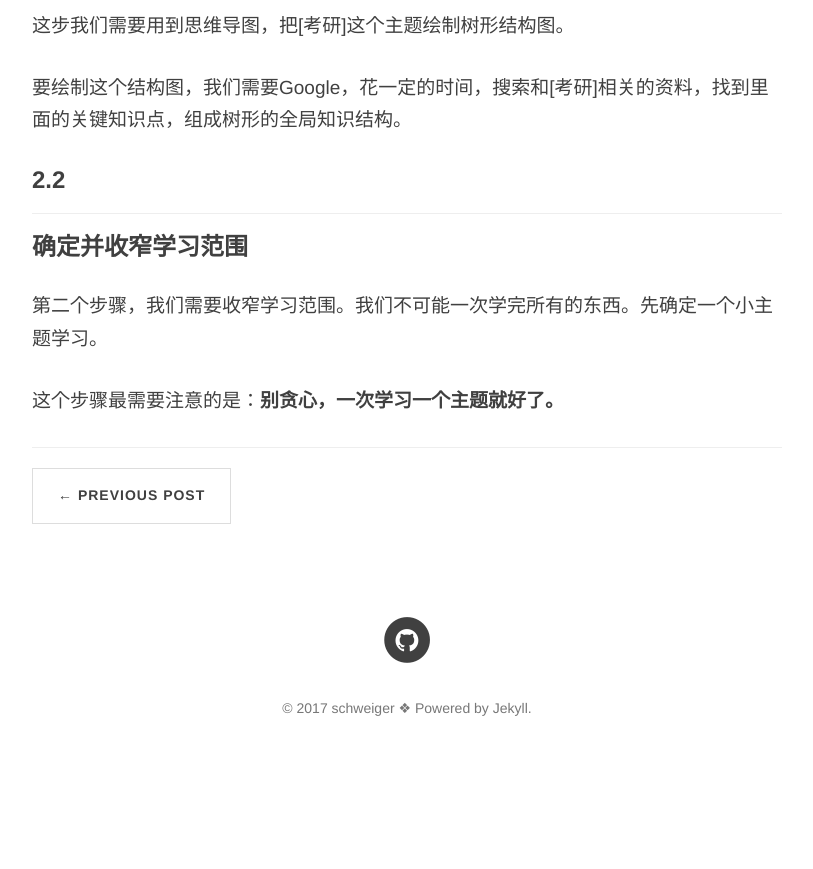
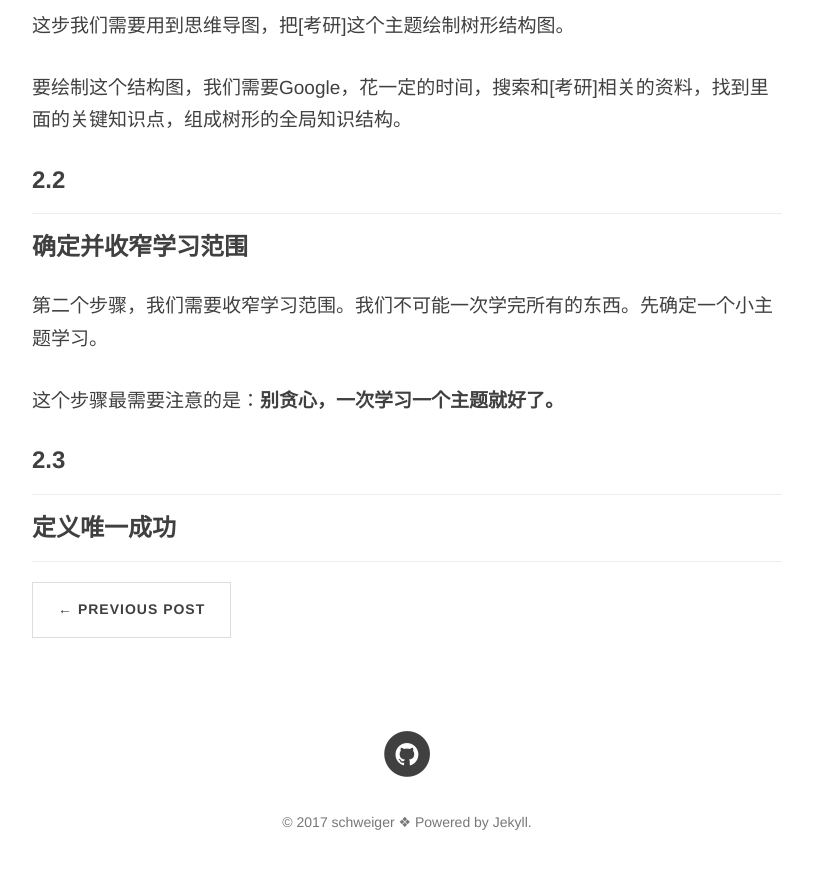
Before and after one commit to 8527/8527.github.io, a Jekyll site: the page built from _posts/2017-05-01-别做口头上的学习者.md, in a window 1280 px wide and 900 px high, scrolled down 1933 px. Shown: the top 869 px of the window, without its empty margins (233-1046 px from the left). Built offline with Jekyll 4.4.1, drawn with Linux system fonts in a browser that asks for light colours; nearby versions of some CDN libraries; before the commit the page ends 2719 px from its top, so only the background shows below that.

Commit message:
Update 2017-05-01-别做口头上的学习者.md

```diff
--- a/_posts/2017-05-01-别做口头上的学习者.md
+++ b/_posts/2017-05-01-别做口头上的学习者.md
@@ -49,3 +49,7 @@ description: 别做口头上的学习者
 第二个步骤，我们需要收窄学习范围。我们不可能一次学完所有的东西。先确定一个小主题学习。
 
 这个步骤最需要注意的是：**别贪心，一次学习一个主题就好了。**
+
+### 2\.3
+* * *
+### 定义唯一成功
```
